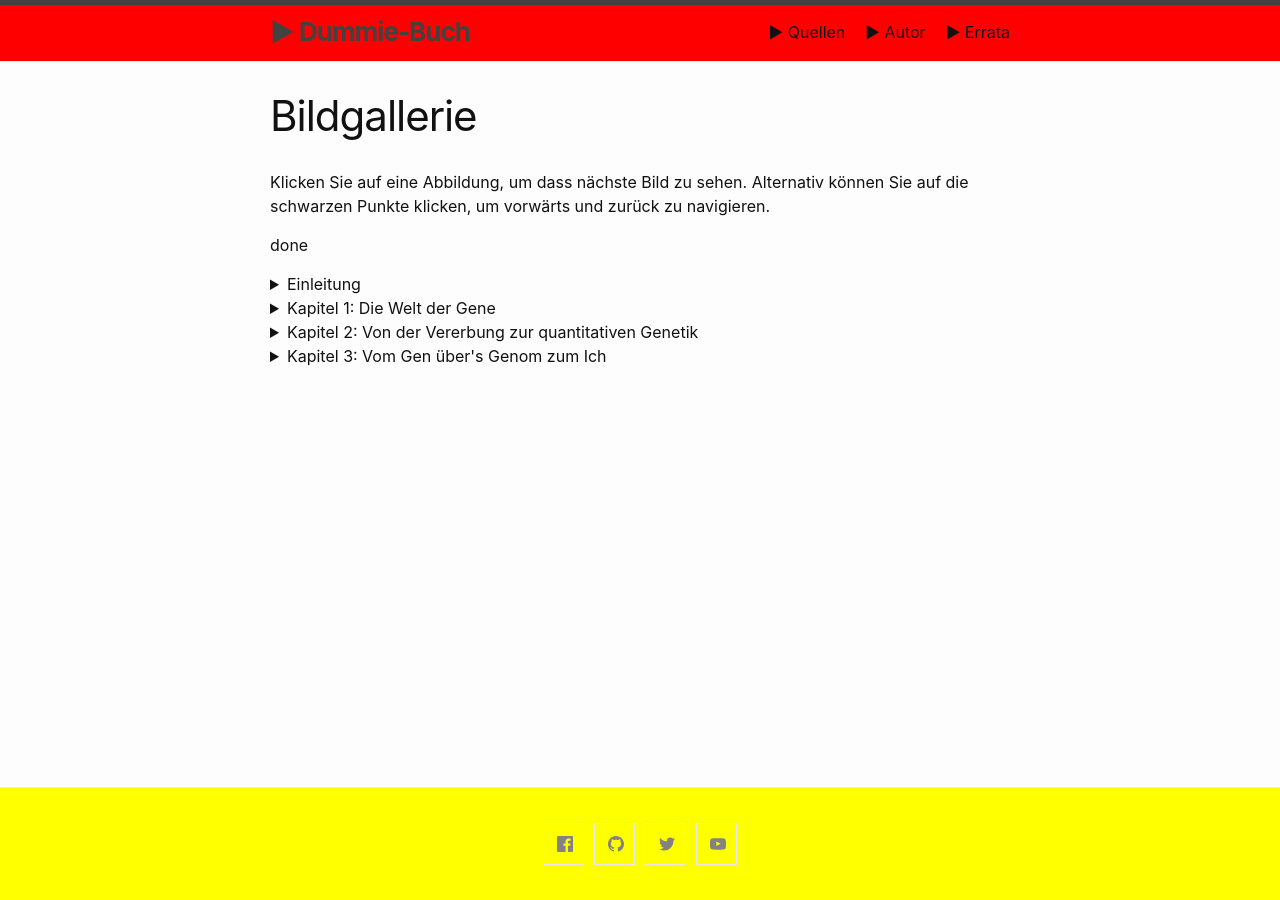
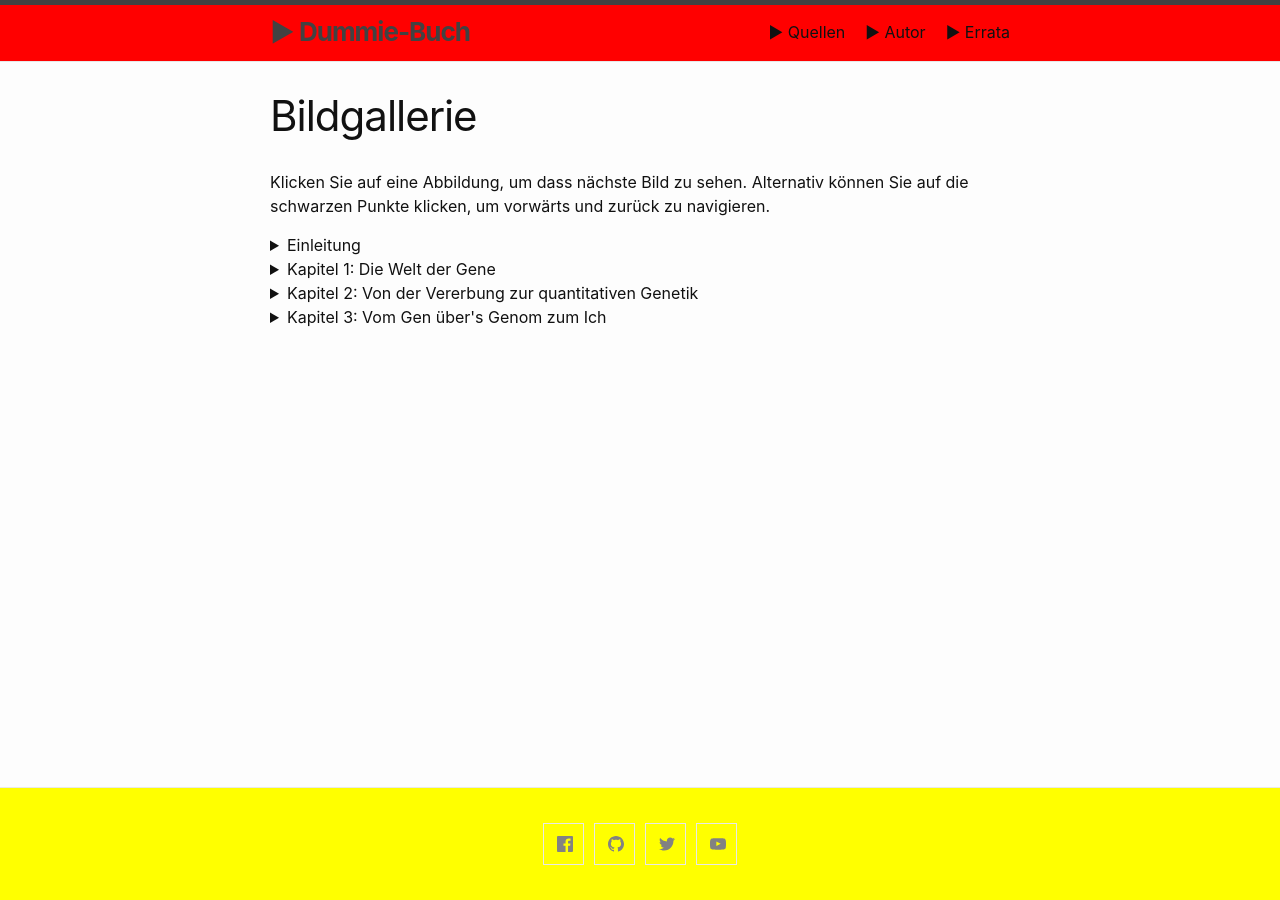
Before and after one commit to awkologist/dummie, a Jekyll site: the page built from gallerie.md, in a window 1280 px wide. Built offline with Jekyll 4.4.1, drawn with Linux system fonts in a browser that asks for light colours; Markdown is read by kramdown in place of the engine named in the settings.

Commit message:
Update gallerie.md

```diff
--- a/gallerie.md
+++ b/gallerie.md
@@ -6,7 +6,7 @@
 
 Klicken Sie auf eine Abbildung, um dass nächste Bild zu sehen. Alternativ können Sie auf die schwarzen Punkte klicken, um vorwärts und zurück zu navigieren.
 
-done
+
 
 <details>
   <summary>Einleitung</summary>
@@ -208,8 +208,7 @@
 <b onclick="currentDiv(8, 3)">●&nbsp;&nbsp;&nbsp;&nbsp;</b>
 <b onclick="currentDiv(9, 3)">●&nbsp;&nbsp;&nbsp;&nbsp;</b>
 <b onclick="currentDiv(10, 3)">●&nbsp;&nbsp;&nbsp;&nbsp;</b>
-<b onclick="currentDiv(11, 3)">●&nbsp;&nbsp;&nbsp;&nbsp;</b>
-<b onclick="currentDiv(12, 3)">●</b>
+<b onclick="currentDiv(11, 3)">●</b>
 </center>
 <figure class="dummieChapter_3" >
 <img src="/dummie/images/biodummie.033.png" onclick="plusDivs(+1, 3)">
```
